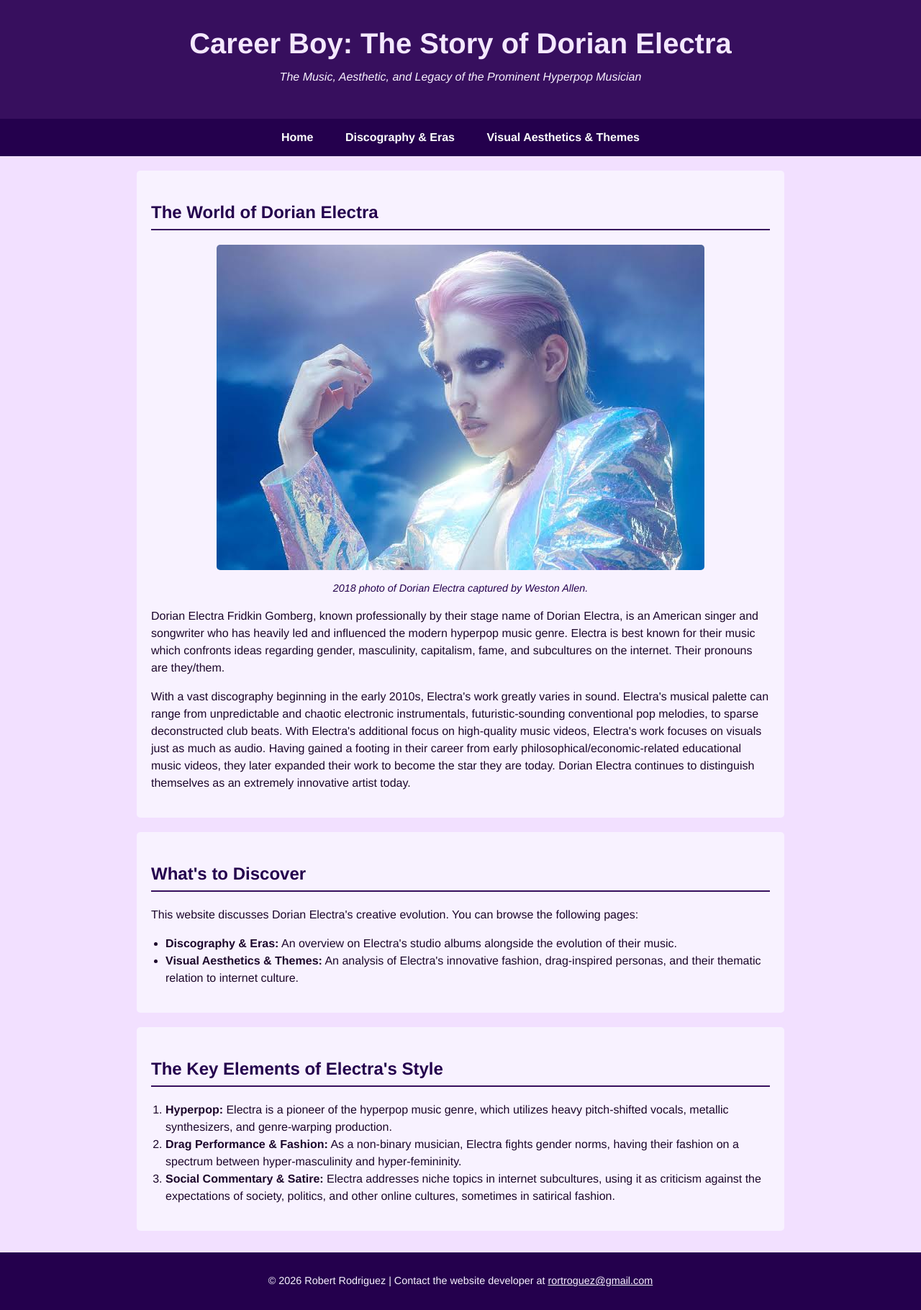
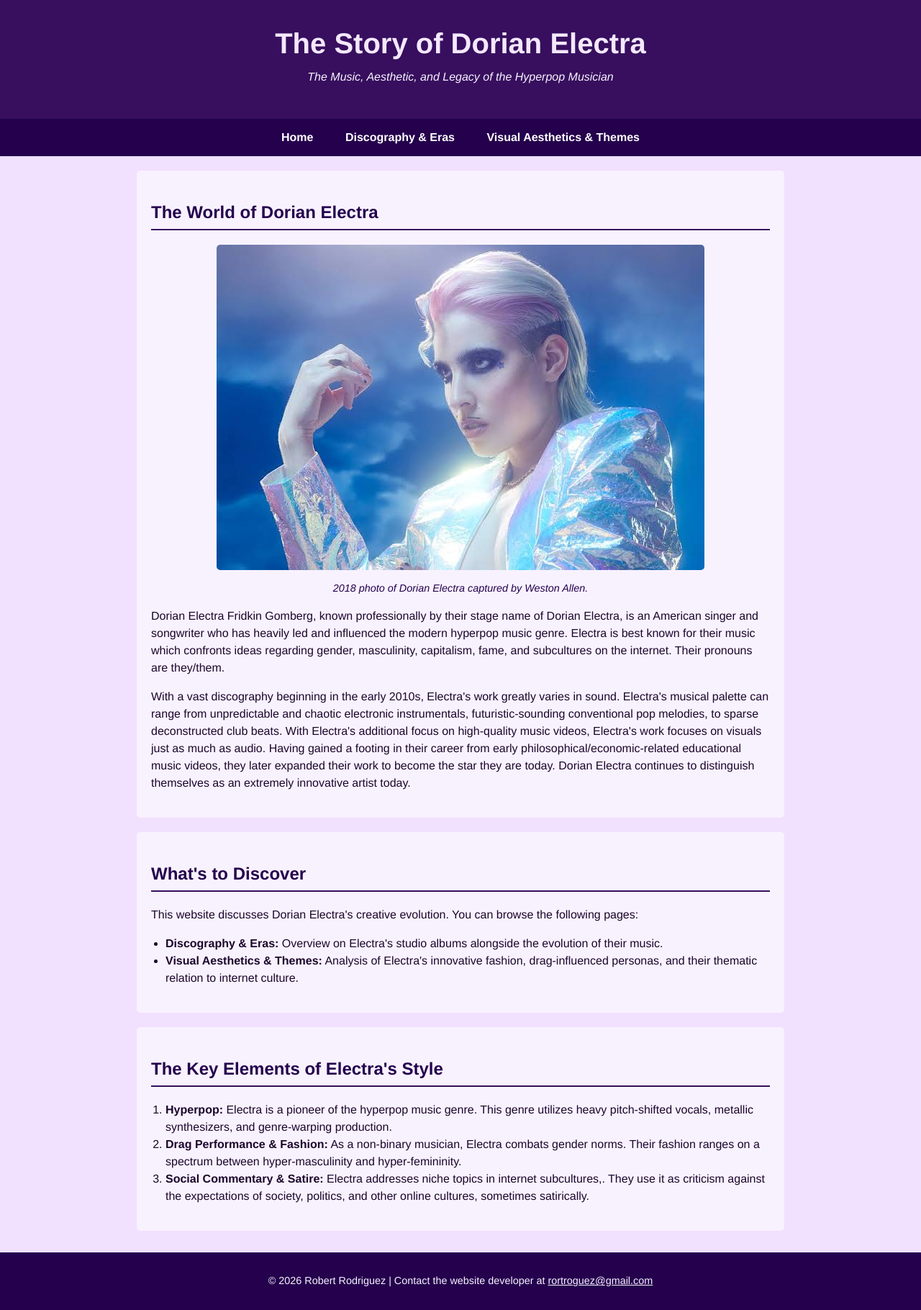
Before and after one commit to robertrodrigu3z/Artist-Showcase-Website, a plain HTML site: page index.html in a window 1280 px wide. Shown: the whole page at 72% size. Drawn offline with Linux system fonts and the light colour scheme.

Commit message:
Wording + sentence changes

```diff
--- a/index.html
+++ b/index.html
@@ -9,8 +9,8 @@
 <body>
 
     <header>
-        <h1>Career Boy: The Story of Dorian Electra</h1>
-        <p>The Music, Aesthetic, and Legacy of the Prominent Hyperpop Musician</p>
+        <h1>The Story of Dorian Electra</h1>
+        <p>The Music, Aesthetic, and Legacy of the Hyperpop Musician</p>
     </header>
 
     <nav>
@@ -37,17 +37,17 @@
             <h2>What's to Discover</h2>
             <p>This website discusses Dorian Electra's creative evolution. You can browse the following pages:</p>
             <ul>
-                <li><strong>Discography & Eras:</strong> An overview on Electra's studio albums alongside the evolution of their music.</li>
-                <li><strong>Visual Aesthetics & Themes:</strong> An analysis of Electra's innovative fashion, drag-inspired personas, and their thematic relation to internet culture.</li>
+                <li><strong>Discography & Eras:</strong> Overview on Electra's studio albums alongside the evolution of their music.</li>
+                <li><strong>Visual Aesthetics & Themes:</strong> Analysis of Electra's innovative fashion, drag-influenced personas, and their thematic relation to internet culture.</li>
             </ul>
         </section>
 
         <section>
             <h2>The Key Elements of Electra's Style</h2>
             <ol>
-                <li><strong>Hyperpop:</strong> Electra is a pioneer of the hyperpop music genre, which utilizes heavy pitch-shifted vocals, metallic synthesizers, and genre-warping production.</li>
-                <li><strong>Drag Performance & Fashion:</strong> As a non-binary musician, Electra fights gender norms, having their fashion on a spectrum between hyper-masculinity and hyper-femininity.</li>
-                <li><strong>Social Commentary & Satire:</strong> Electra addresses niche topics in internet subcultures, using it as criticism against the expectations of society, politics, and other online cultures, sometimes in satirical fashion.</li>
+                <li><strong>Hyperpop:</strong> Electra is a pioneer of the hyperpop music genre. This genre utilizes heavy pitch-shifted vocals, metallic synthesizers, and genre-warping production.</li>
+                <li><strong>Drag Performance & Fashion:</strong> As a non-binary musician, Electra combats gender norms. Their fashion ranges on a spectrum between hyper-masculinity and hyper-femininity.</li>
+                <li><strong>Social Commentary & Satire:</strong> Electra addresses niche topics in internet subcultures,. They use it as criticism against the expectations of society, politics, and other online cultures, sometimes satirically.</li>
             </ol>
         </section>
     </main>
```
Also changed, not shown: one.html (+5 -6 lines), two.html (+2 -3 lines).
